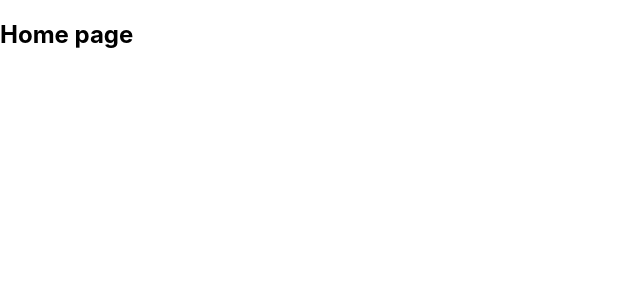
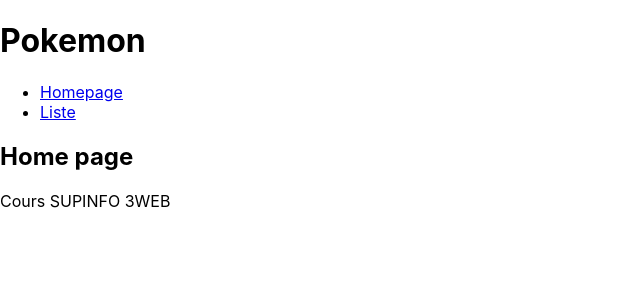
Before and after one commit to johnmeunier/supinfo-2324-3WEB, a React (Create React App) app: page / in a window 1280 px wide. Shown: the top 300 px of the page, without its empty margins (0-640 px from the left). Built offline with nearby package versions, Linux system fonts and the light colour scheme.

Commit message:
feat(Router): layout

```diff
--- a/src/App.js
+++ b/src/App.js
@@ -1,17 +1,15 @@
 import "./App.css";
-import HomePage from "./pages/Homepage";
-import PokemonList from "./pages/Pokemon/List";
-import PokemonDetails from "./pages/Pokemon/Details";
-import { BrowserRouter, Routes, Route, Link } from "react-router-dom";
+import Router from "./components/Router";
+import Header from "./components/Header";
+import Footer from "./components/Footer";
+import { BrowserRouter } from "react-router-dom";
 
 const App = () => {
   return (
     <BrowserRouter>
-      <Routes>
-        <Route path="/" element={<HomePage />} />
-        <Route path="pokemon/" element={<PokemonList />} />
-        <Route path="pokemon/:name" element={<PokemonDetails />} />
-      </Routes>
+      <Header />
+      <Router></Router>
+      <Footer />
     </BrowserRouter>
   );
 };
--- /dev/null
+++ b/src/components/Footer.jsx
@@ -0,0 +1 @@
+export default () => <footer>Cours SUPINFO 3WEB</footer>;
--- /dev/null
+++ b/src/components/Header.jsx
@@ -0,0 +1,17 @@
+import { Link } from "react-router-dom";
+
+export default () => (
+  <header>
+    <h1>Pokemon</h1>
+    <nav>
+      <ul>
+        <li>
+          <Link to="/">Homepage</Link>
+        </li>
+        <li>
+          <Link to="/pokemon">Liste</Link>
+        </li>
+      </ul>
+    </nav>
+  </header>
+);
--- /dev/null
+++ b/src/components/Router.jsx
@@ -0,0 +1,12 @@
+import HomePage from "../pages/Homepage";
+import PokemonList from "../pages/Pokemon/List";
+import PokemonDetails from "../pages/Pokemon/Details";
+import { Routes, Route, Link } from "react-router-dom";
+
+export default () => (
+  <Routes>
+    <Route path="/" element={<HomePage />} />
+    <Route path="pokemon/" element={<PokemonList />} />
+    <Route path="pokemon/:name" element={<PokemonDetails />} />
+  </Routes>
+);
```
